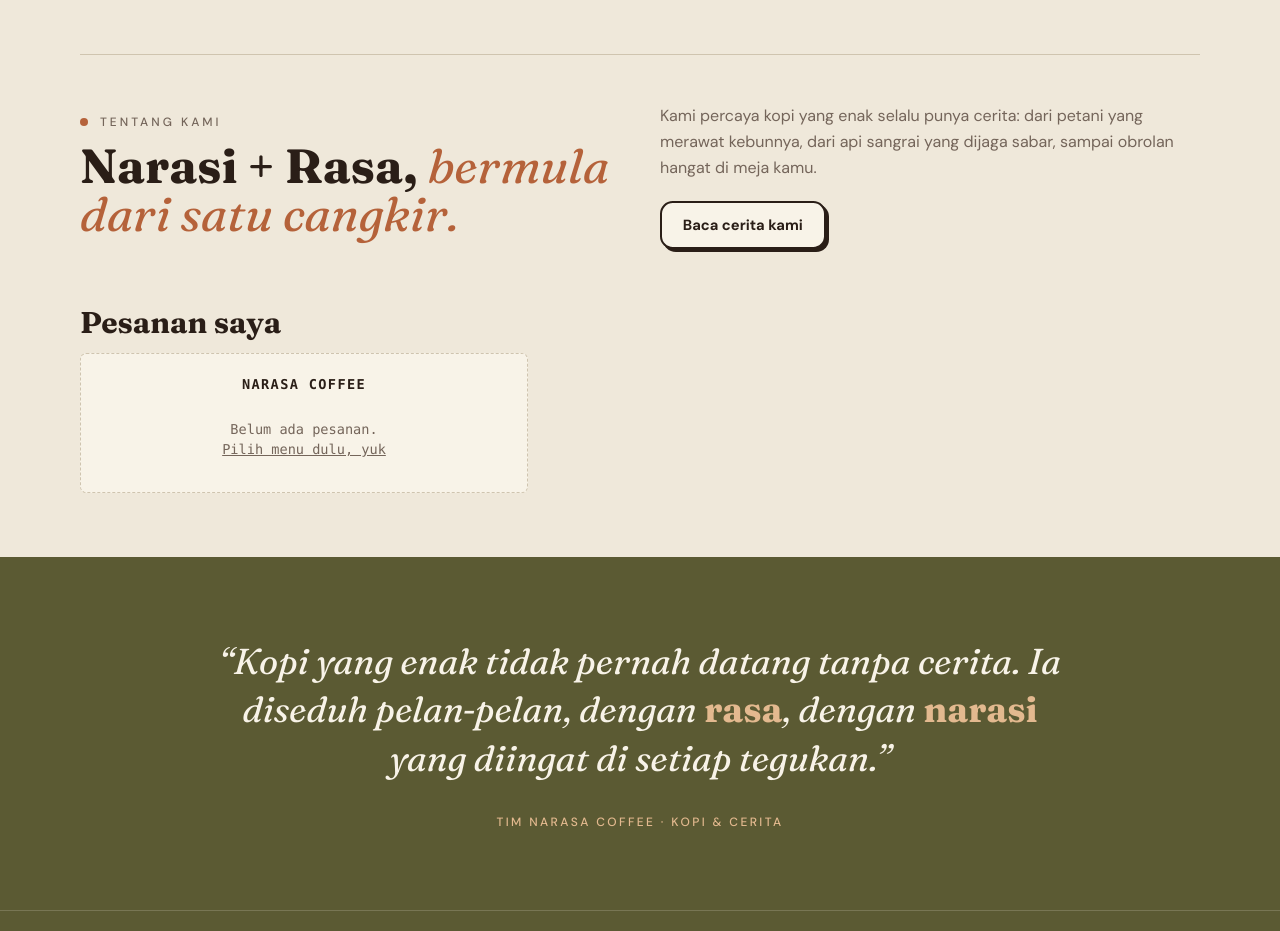
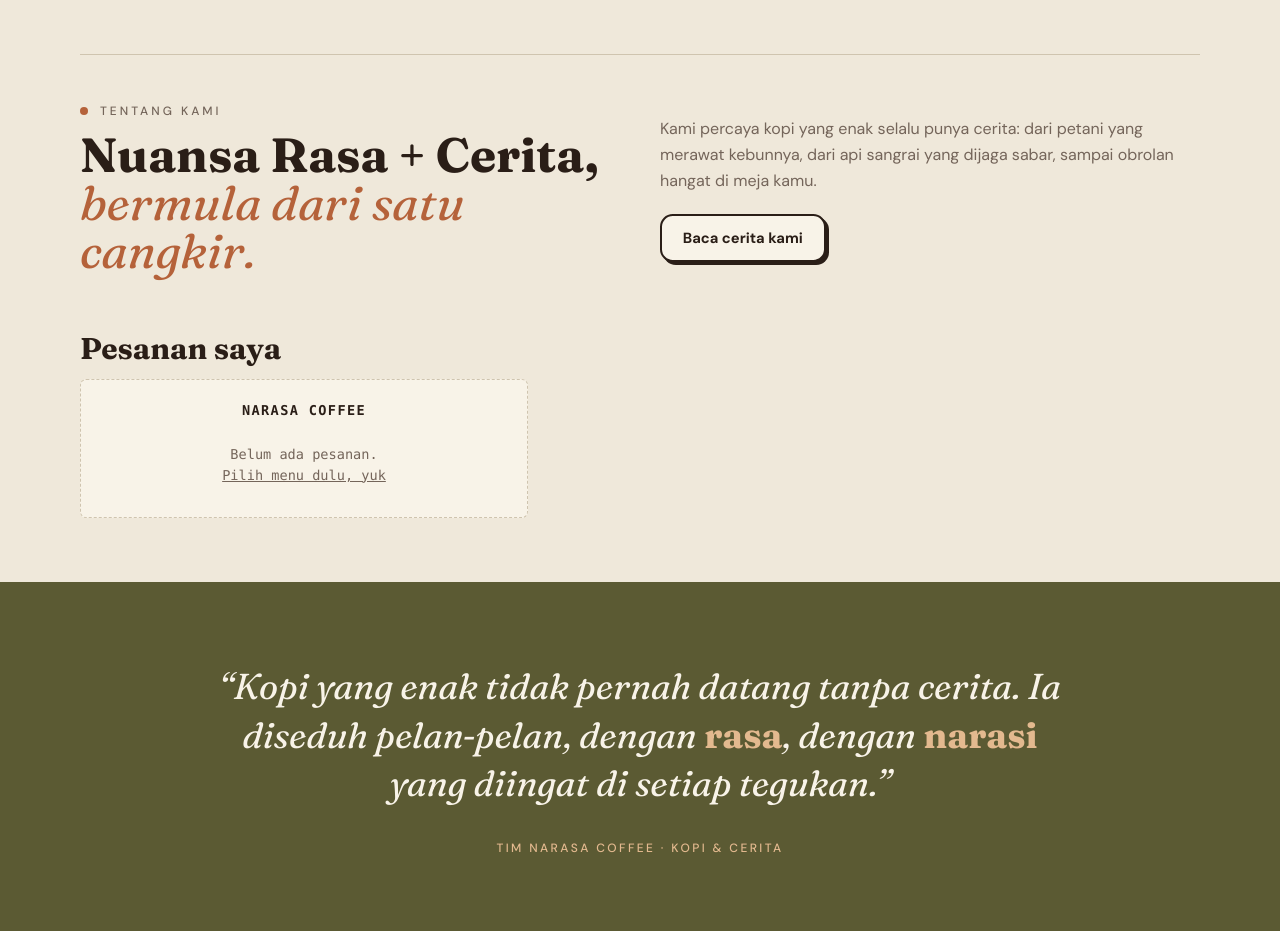
Before and after one commit to Neo-PX/narasa-cofe, a plain HTML site: page index.html in a window 1280 px wide. Shown: the part 1860-2791 px from the top of the page. Drawn offline with nearby package versions, Linux system fonts and the light colour scheme.

Commit message:
Update index.html

```diff
--- a/index.html
+++ b/index.html
@@ -164,7 +164,7 @@ body::after{content:"";position:fixed;inset:0;pointer-events:none;z-index:1;opac
   <div class="mt-14 grid md:grid-cols-2 gap-10 items-center border-t border-line pt-12">
     <div>
       <p class="flex items-center gap-3 text-xs font-medium tracking-[.25em] uppercase text-muted"><span class="w-2 h-2 rounded-full bg-terra"></span>Tentang kami</p>
-      <h2 class="font-display text-3xl md:text-5xl font-bold leading-[1.1] mt-3">Narasi + Rasa, <em class="text-terra font-normal">bermula dari satu cangkir.</em></h2>
+      <h2 class="font-display text-3xl md:text-5xl font-bold leading-[1.1] mt-3">Nuansa Rasa + Cerita, <em class="text-terra font-normal">bermula dari satu cangkir.</em></h2>
     </div>
     <div>
       <p class="text-muted leading-relaxed">Kami percaya kopi yang enak selalu punya cerita: dari petani yang merawat kebunnya, dari api sangrai yang dijaga sabar, sampai obrolan hangat di meja kamu.</p>
```
